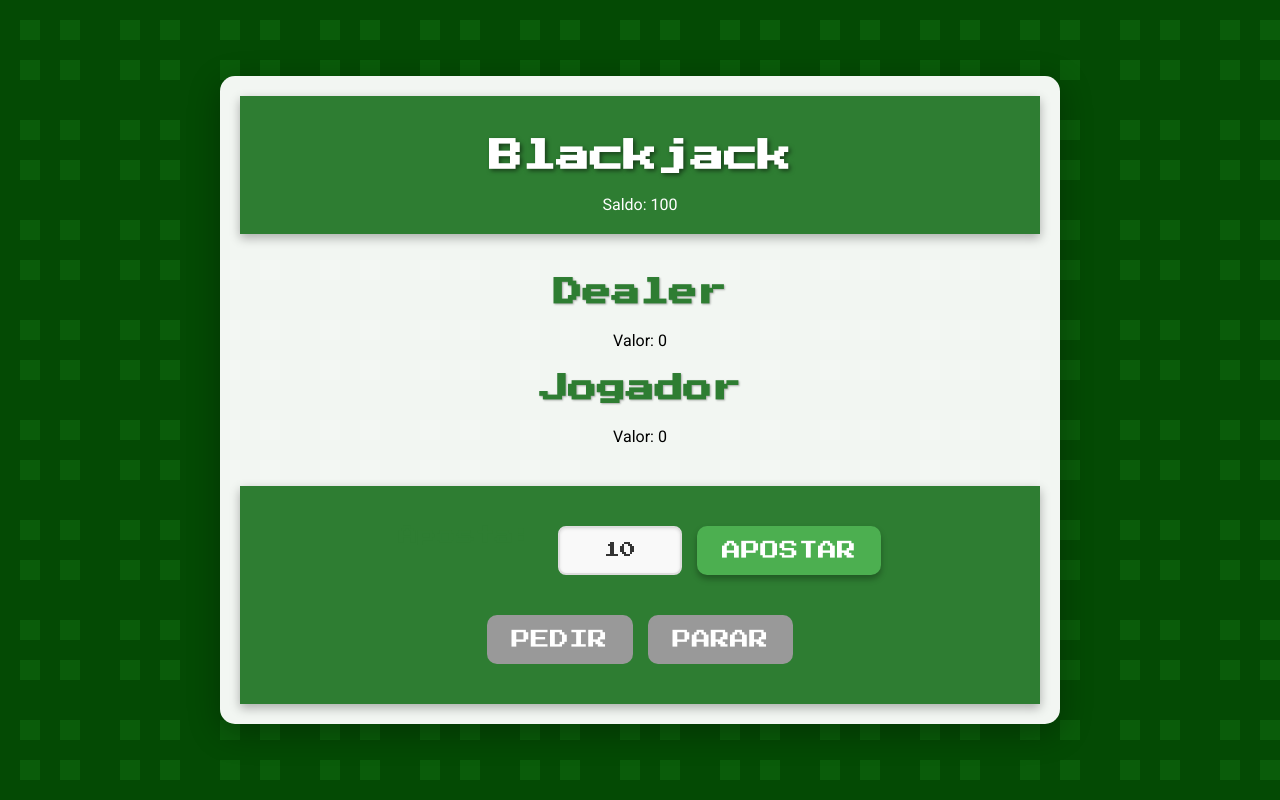
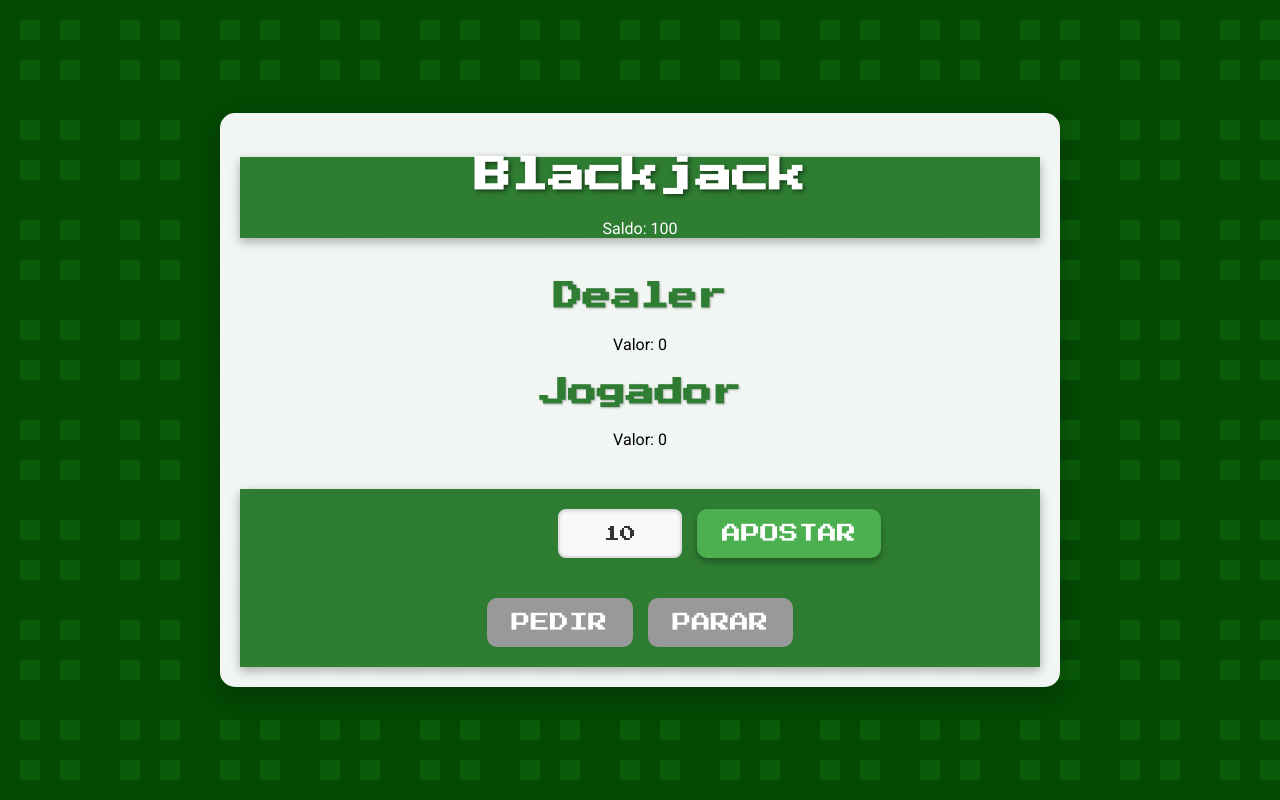
Before and after one commit to geickoliveira/blackjack-telegram, a plain HTML site: page index.html in a window 1280 px wide. Drawn offline with Linux system fonts and the light colour scheme.

Commit message:
Update style.css

```diff
--- a/style.css
+++ b/style.css
@@ -33,14 +33,14 @@ header,
 footer {
     background-color: #2E7D32;
     color: #fff;
-    padding: 20px;
+    padding: 0px 20px;
     text-align: center;
     box-shadow: 0 4px 10px rgba(0, 0, 0, 0.3);
 }
 
 header h1 {
     margin: 01;
-    font-size: 2.1em;
+    font-size: 2.3em;
     font-family: 'Press Start 2P', cursive;
     text-shadow: 2px 2px 4px rgba(0, 0, 0, 0.5);
 }
```
